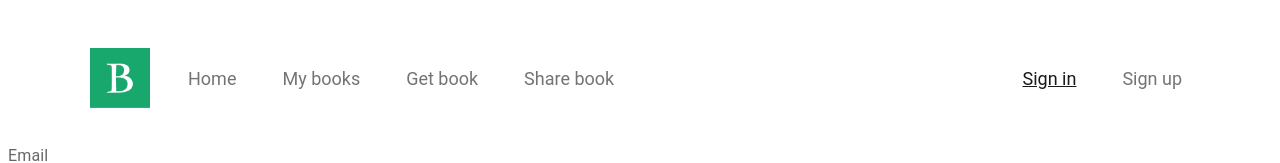
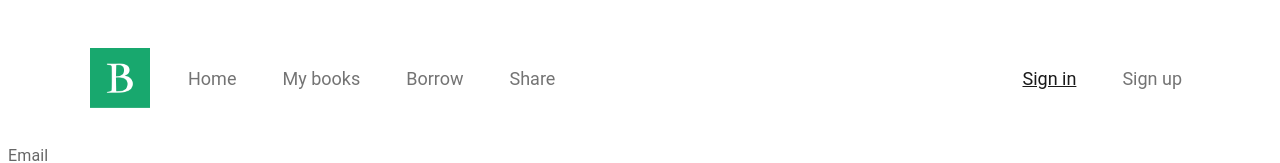
Before and after one commit to rajmanski/BookShare, a React (Create React App) app: page /signin in a window 1280 px wide. Shown: the top 163 px of the page. Built offline with nearby package versions, Linux system fonts and the light colour scheme.

Commit message:
names changed again

```diff
--- a/src/components/shared/NavBar/NavBar.tsx
+++ b/src/components/shared/NavBar/NavBar.tsx
@@ -33,13 +33,13 @@ export const NavBar = () => {
           <NavLink
             className= {({ isActive }) => (isActive ? "nav-link active" : "nav-link")}
             to="/borrow" end
-            >Get book
+            >Borrow
           </NavLink>
 
           <NavLink
             className= {({ isActive }) => (isActive ? "nav-link active" : "nav-link")}
             to="/lend" end
-            >Share book
+            >Share
           </NavLink>
 
         </div>
```
